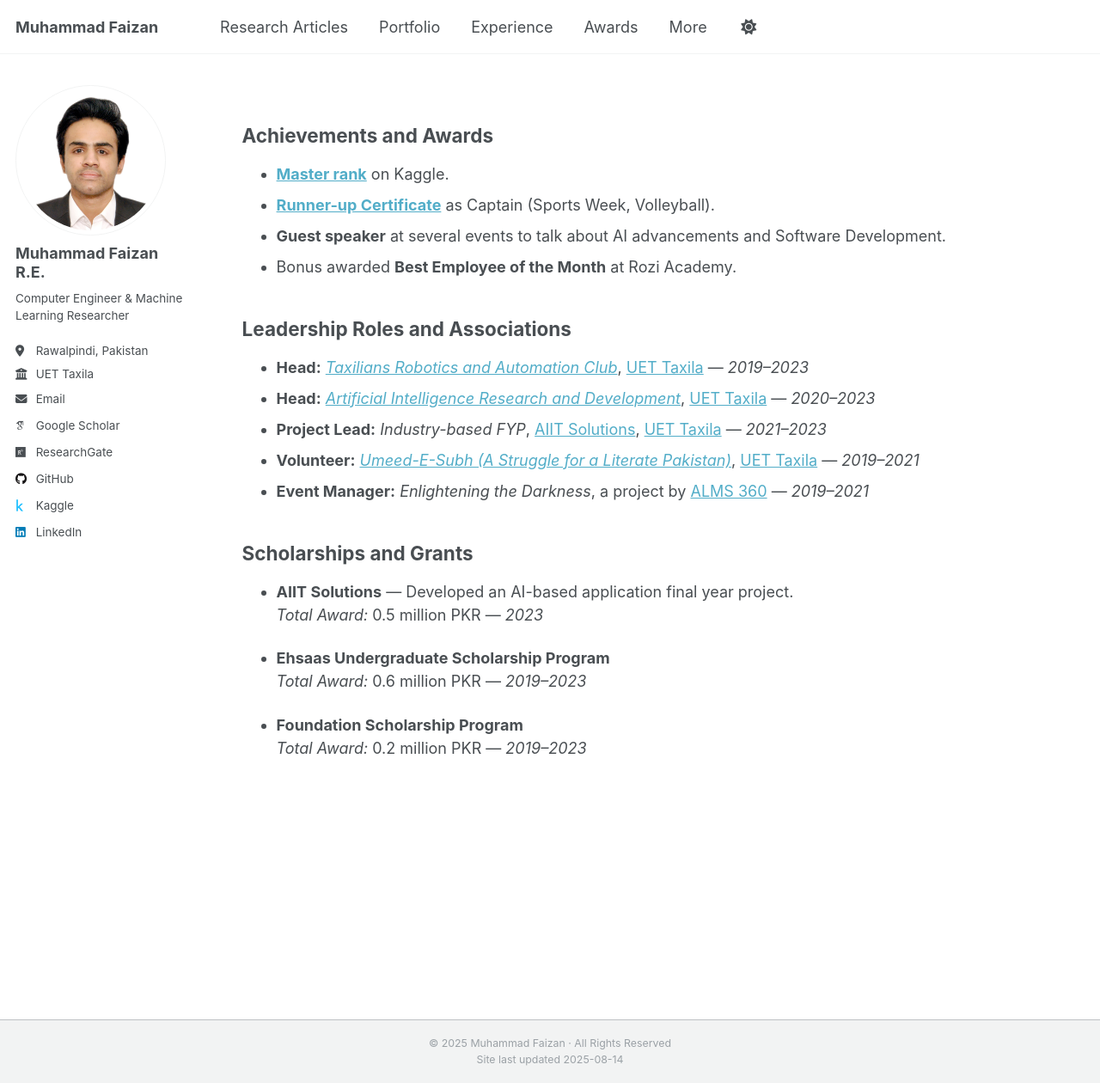
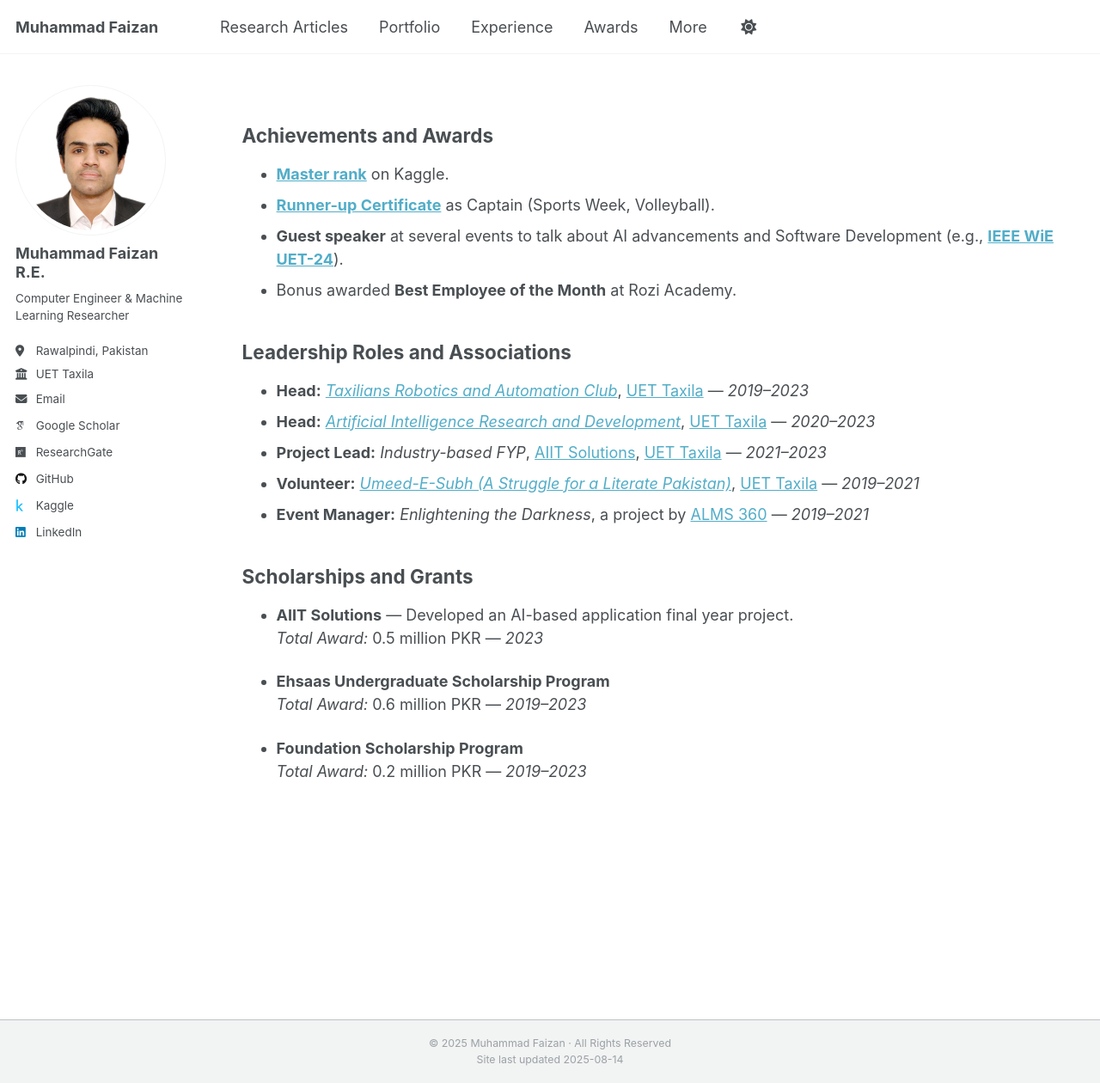
Before and after one commit to MuhammadFaizan99/MuhammadFaizan99.github.io, a Jekyll site: the page built from _pages/awards.md, in a window 1280 px wide and 1260 px high. Shown: the whole window at 86% size. Built offline with Jekyll 4.4.1, drawn with Linux system fonts in a browser that asks for light colours; some web fonts are replaced; a script that is not in the unit is left out.

Commit message:
Update awards.md

```diff
--- a/_pages/awards.md
+++ b/_pages/awards.md
@@ -12,7 +12,7 @@ redirect_from:
 
 - [**Master rank**](https://www.kaggle.com/muhammadfaizan65) on Kaggle.
 - [**Runner-up Certificate**](https://drive.google.com/file/d/16C0nUqVjeAWJ2AZPXiZdZCFbgqcTTKpZ/view?usp=sharing) as Captain (Sports Week, Volleyball).
-- **Guest speaker** at several events to talk about AI advancements and Software Development.
+- **Guest speaker** at several events to talk about AI advancements and Software Development (e.g., [**IEEE WiE UET-24**](https://www.linkedin.com/company/ieee-wie-ag-uet-taxila/?originalSubdomain=pk)).
 - Bonus awarded **Best Employee of the Month** at Rozi Academy.
 
 ## Leadership Roles and Associations
```
